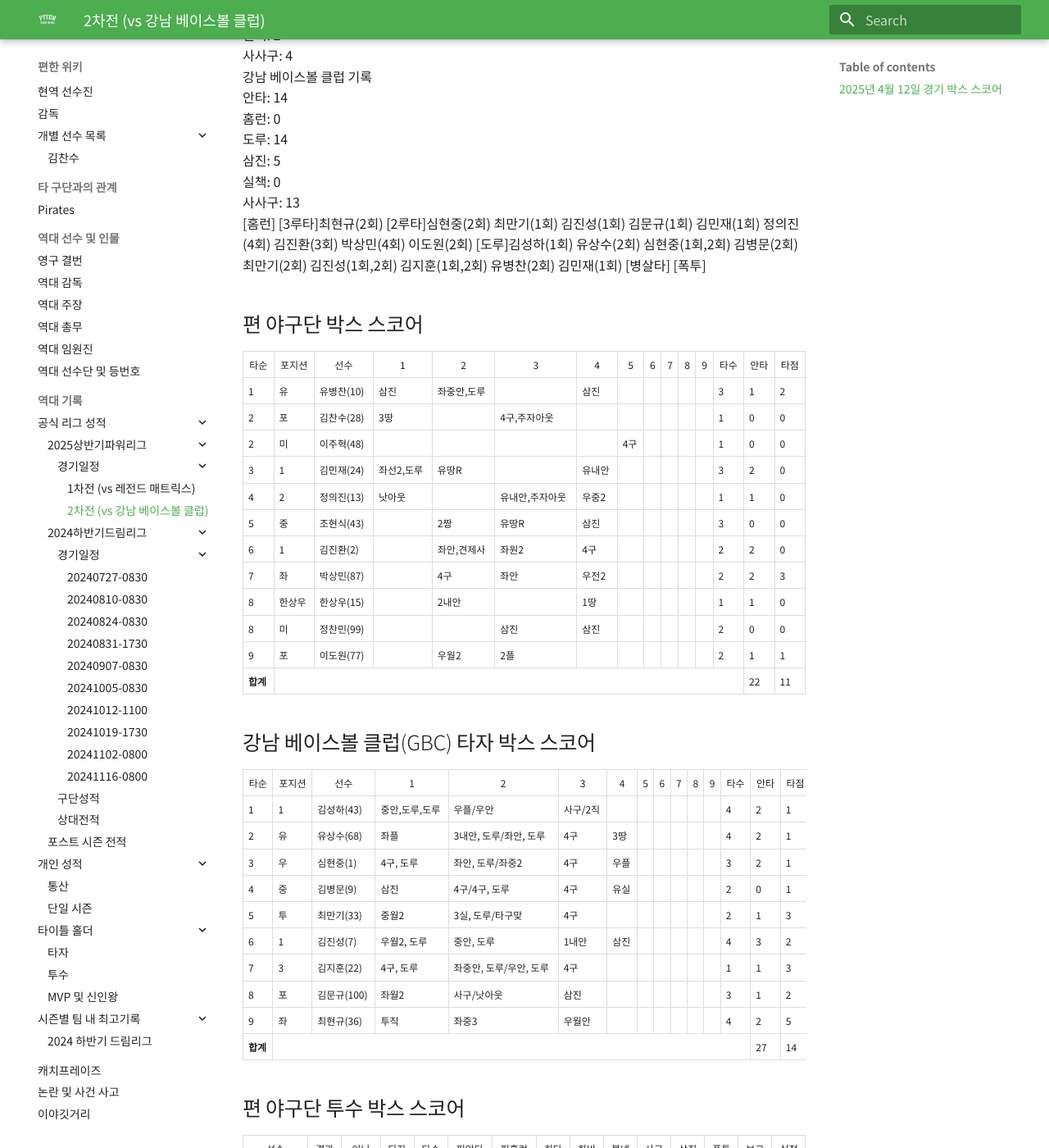
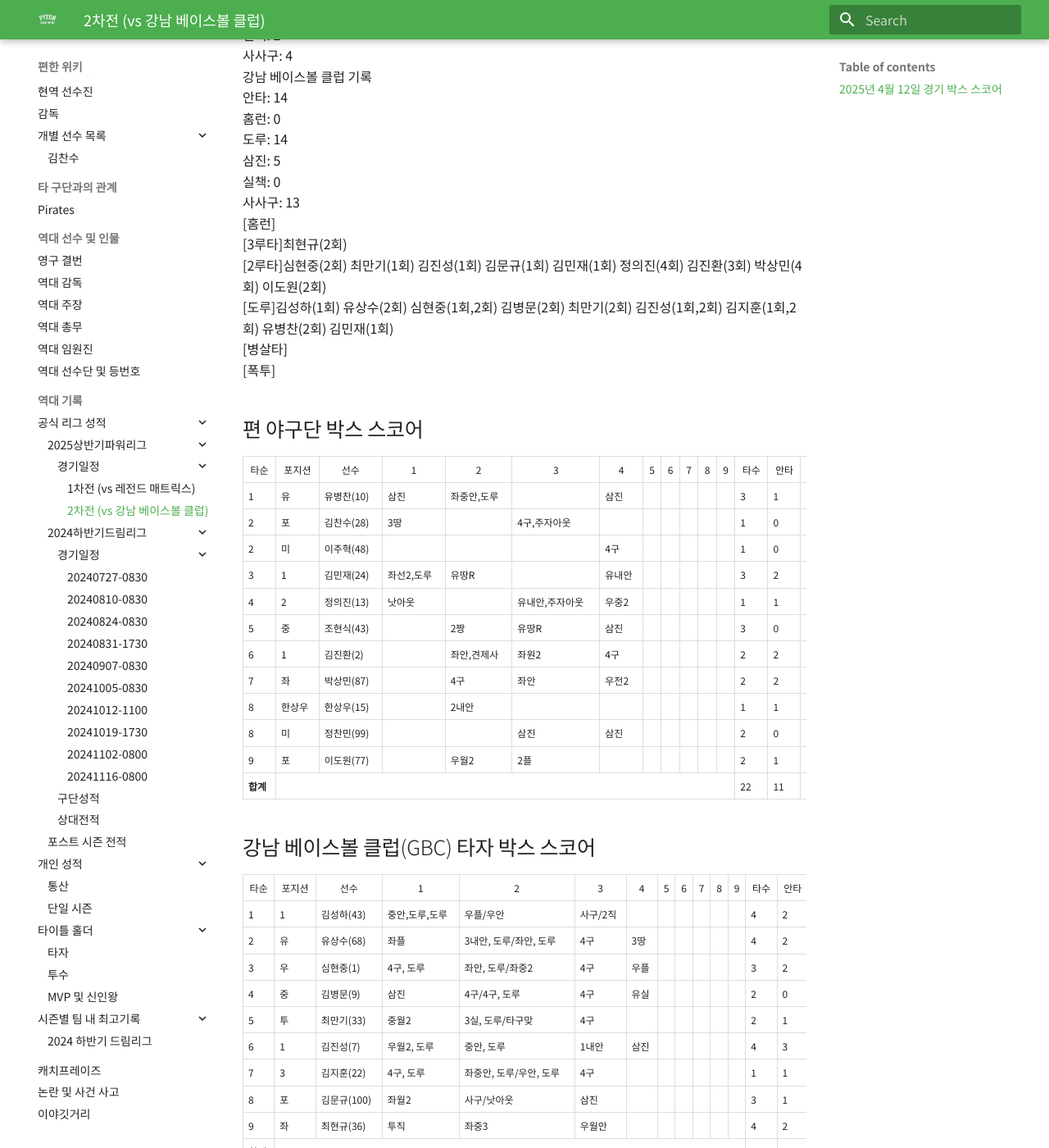
Before and after one commit to BlueChance/winningteam-isourteam-wiki-netlify, an MkDocs documentation site: the page built from docs/records_of_all_season_together/official_leage_performance/2025_powerleague/match_schedule/20250412_1100/result.md, in a window 1280 px wide and 1400 px high, scrolled down 1678 px. Shown: the whole window at 82% size. Built offline with MkDocs 1.6.1 and Material for MkDocs 9.7.7, drawn with Linux system fonts in a browser that asks for light colours; some of the changed text lies outside the part shown.

Commit message:
errorupdate

```diff
--- a/docs/records_of_all_season_together/official_leage_performance/2025_powerleague/match_schedule/20250412_1100/result.md
+++ b/docs/records_of_all_season_together/official_leage_performance/2025_powerleague/match_schedule/20250412_1100/result.md
@@ -111,12 +111,12 @@
 실책: 0<br>
 사사구: 13<br>
 
-[홈런]
-[3루타]최현규(2회)
-[2루타]심현중(2회) 최만기(1회) 김진성(1회) 김문규(1회) 김민재(1회) 정의진(4회) 김진환(3회) 박상민(4회) 이도원(2회)
-[도루]김성하(1회) 유상수(2회) 심현중(1회,2회) 김병문(2회) 최만기(2회) 김진성(1회,2회) 김지훈(1회,2회) 유병찬(2회) 김민재(1회)
-[병살타]
-[폭투]
+[홈런]<br>
+[3루타]최현규(2회)<br>
+[2루타]심현중(2회) 최만기(1회) 김진성(1회) 김문규(1회) 김민재(1회) 정의진(4회) 김진환(3회) 박상민(4회) 이도원(2회)<br>
+[도루]김성하(1회) 유상수(2회) 심현중(1회,2회) 김병문(2회) 최만기(2회) 김진성(1회,2회) 김지훈(1회,2회) 유병찬(2회) 김민재(1회)<br>
+[병살타]<br>
+[폭투]<br>
 
 
 <h2>편 야구단 박스 스코어</h2>
@@ -159,7 +159,7 @@
     </tr>
     <tr>
       <td>2</td><td>미</td><td>이주혁(48)</td>
-      <td></td><td></td><td></td><td></td><td>4구</td><td></td><td></td><td></td><td></td>
+      <td></td><td></td><td></td><td>4구</td><td></td><td></td><td></td><td></td><td></td>
       <td>1</td><td>0</td><td>0</td><td>0</td><td>0</td><td>0.000</td><td>0.000</td>
     </tr>
     <tr>
@@ -189,7 +189,7 @@
     </tr>
     <tr>
       <td>8</td><td>한상우</td><td>한상우(15)</td>
-      <td></td><td>2내안</td><td></td><td>1땅</td><td></td><td></td><td></td><td></td><td></td>
+      <td></td><td>2내안</td><td></td><td></td><td></td><td></td><td></td><td></td><td></td>
       <td>1</td><td>1</td><td>0</td><td>1</td><td>0</td><td>1.000</td><td>1.000</td>
     </tr>
     <tr>
@@ -204,7 +204,7 @@
     </tr>
     <tr>
       <td><strong>합계</strong></td>
-      <td colspan="12"></td>
+      <td colspan="11"></td>
       <td>22</td><td>11</td><td>8</td><td>8</td><td>2</td><td>0.500</td><td>0.439</td>
     </tr>
   </tbody>
@@ -288,7 +288,7 @@
     </tr>
     <tr>
       <td><strong>합계</strong></td>
-      <td colspan="12"></td>
+      <td colspan="11"></td>
       <td>27</td><td>14</td><td>20</td><td>22</td><td>14</td><td>0.519</td><td>0.548</td>
     </tr>
   </tbody>
@@ -420,11 +420,10 @@
 김민재 선수가 마지막 회 수비에서 피가 남에도 불구에도 부상투혼을 보여주었다. 송구 중에 손톱이 들린 것 같다고 전했다.
 한상우 첫안타, 멀티히트, 맹활약
 박상민 리그경기 첫타점
-1루 비디오판독 (포스아웃 ㅡ 세이프로 정정.)
-
+1루 비디오판독 (포스아웃 ㅡ 세이프로 정정.)<br>
+<br>
 <strong>경기 현황</strong><br>
 1회초 첫 두타자의 삼진과 땅볼 이후, 김민재의 2루타와 도루가 있었지만 후속타자의 낫아웃으로 득점은 불발되었다.<br>
-<br>
 1회말 GBC공격. 선두타자에게 안타 허용 이후 2도루를 허용하였고, 후속타자는 플라이로 아웃되었으나 3번타자에게 볼넷을 내주었다. 이후 다시 삼진을 잡아내었으나 2루타-2루타-볼넷-2루타로 5실점을 하였다. 9번타자의 투수 직선타로 이닝종료. 총 5실점<br>
 2회초 선두타자의 땅볼과 후속타자의 안타 이후 견제사르 당해 2사로 시작했으나, 후속타자 박상민의 볼넷을 시작으로 한상우의 데뷔 첫 안타, 이도원의 2루타, 유병찬의 안타로 3득점에 성공하였다. 이후 후속타자 김찬수의 볼넷이 있었으나 후속타자의 땅볼로 이닝이 종료되었다. 여담으로, 김찬수가 강하게 어필하였으나 2루에는 비디오판독이 없으며, 합의판정을 실행하지는 않았다. 총 3득점.<br>
 이후 2회말 GBC는 다시 1번부터 시작되었다. 선두타자를 우익수 플라이로 기분좋게 시작했지만, 후속타자의 2연속 안타와 볼넷을 내주며 흔들렸다. 5번타자는 3루수 실책으로 진루하였고, 이후 안타-볼넷-사구-3루타-안타-안타-2루타를 허용하였다. 이후 편 야구단은 구원투수로 채승병을 등판시켰다. 이후 볼넷-볼넷을 허용하였다. 이후 6번타자의 타구에 앞선타자가 타구에 맞아 아웃되었으며, 안타와 낫아웃으로 출루를 허용했다. 삼진으로 이닝이 종료되었다. 총 12실점.<br>
```
Also changed, not shown: other parts of docs/records_of_all_season_together/official_leage_performance/2025_powerleague/match_schedule/20250412_1100/result.md (+1 -1 lines).
